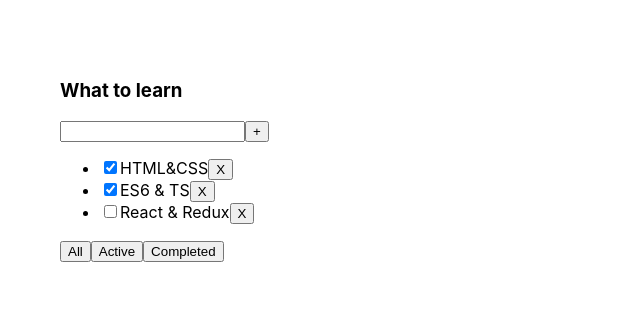
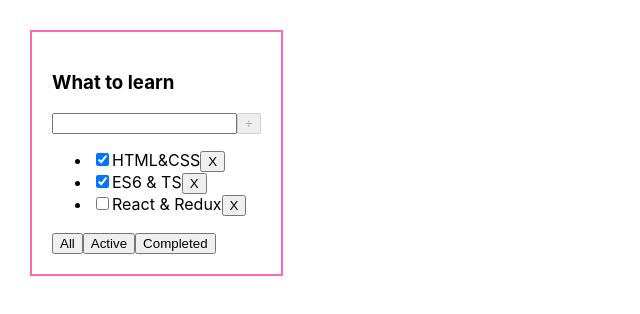
Before and after one commit to KuprIvan/todolist, a React (Create React App) app: page / in a window 1280 px wide. Shown: the top 314 px of the page, without its empty margins (0-640 px from the left). Built offline with nearby package versions, Linux system fonts and the light colour scheme.

Commit message:
feat: 3rd lesson end

```diff
--- a/package.json
+++ b/package.json
@@ -10,10 +10,12 @@
     "@types/node": "^16.18.1",
     "@types/react": "^18.0.23",
     "@types/react-dom": "^18.0.7",
+    "@types/uuid": "^9.0.0",
     "react": "^18.2.0",
     "react-dom": "^18.2.0",
     "react-scripts": "5.0.1",
     "typescript": "^4.8.4",
+    "uuid": "^9.0.0",
     "web-vitals": "^2.1.4"
   },
   "scripts": {
--- a/src/App.css
+++ b/src/App.css
@@ -6,3 +6,7 @@
 .App > div {
   margin-right: 50px;
 }
+.todolist {
+  border: 2px solid hotpink;
+  padding: 20px;
+}
--- a/src/App.tsx
+++ b/src/App.tsx
@@ -1,39 +1,47 @@
-import React, {useState} from 'react';
+import React, {FC, useState} from 'react';
 import './App.css';
 import TodoList, {TaskType} from "./TodoList";
+import {v1} from 'uuid';
 
 export type FilteredValuesType = 'all' | 'active' | 'completed'
+
 function App(): JSX.Element {
     // BLL:
 
     const [filter, setFilter] = useState<FilteredValuesType>('all')
     const [tasks, setTasks] = useState<Array<TaskType>>([
-        {id: 1, title: 'HTML&CSS', isDone: true},
-        {id: 2, title: 'ES6 & TS', isDone: true},
-        {id: 3, title: 'React & Redux', isDone: false},
+        {id: v1(), title: 'HTML&CSS', isDone: true},
+        {id: v1(), title: 'ES6 & TS', isDone: true},
+        {id: v1(), title: 'React & Redux', isDone: false},
     ])
 
     const todoListTitle: string = "What to learn"
 
-    let filteredTasks:Array<TaskType> = []
+
     const changeFilterValues = (filter: FilteredValuesType) => setFilter(filter)
-    const removeTask = (taskId: number) => {
+    const removeTask = (taskId: string) => {
         const updatedTask = tasks.filter(t => t.id !== taskId)
         setTasks(updatedTask)
     }
 
-    if (filter === 'all') {
-        filteredTasks = tasks
-    }
-    if (filter === 'active') {
-        filteredTasks = tasks.filter(t => !t.isDone)
-    }
-    if (filter === 'completed') {
-        filteredTasks = tasks.filter(t => t.isDone)
+    const addNewTask = (title: string) => {
+        const newTask: TaskType = {id: v1(), title: title, isDone: false}
+        setTasks([newTask, ...tasks])
     }
 
+    const getFilteredTasks = (tasks: Array<TaskType>, filter: FilteredValuesType): Array<TaskType> => {
+        let filteredTasks: Array<TaskType> = []
 
-
+        switch (filter) {
+            case 'active':
+                return tasks.filter(t => !t.isDone)
+            case 'completed':
+                return tasks.filter(t => t.isDone)
+            default:
+                return tasks
+        }
+    }
+    let filteredTasks = getFilteredTasks(tasks, filter)
     // UI:
     return (
         <div className={'App'}>
@@ -42,6 +50,7 @@ function App(): JSX.Element {
                 tasks={filteredTasks}
                 changeFilterValue={changeFilterValues}
                 removeTask={removeTask}
+                addNewTask={addNewTask}
             />
         </div>
 
--- a/src/TasksList.tsx
+++ b/src/TasksList.tsx
@@ -3,19 +3,24 @@ import {TaskType} from "./TodoList";
 
 type TasksList = {
     tasks: TaskType[]
-    removeTask: (id: number) => void
+    removeTask: (id: string) => void
 }
 
 const TasksList: FC<TasksList> = (props): JSX.Element => {
     // JSX Element
     // BLL:
-    const tasksItems: JSX.Element[] | JSX.Element = props.tasks.length
+    const tasksItems: JSX.Element[] | JSX.Element =
+        props.tasks.length
             ? props.tasks.map((task) => {
+                const removeTask = () => {
+                    props.removeTask(task.id)
+                }
+
                 return (
                     <li key={task.id}>
                         <input type="checkbox" checked={task.isDone}/>
                         <span>{task.title}</span>
-                    <button onClick={() => props.removeTask(task.id)}>X</button>
+                        <button onClick={removeTask}>X</button>
                     </li>
                 )
             })
--- a/src/TodoList.tsx
+++ b/src/TodoList.tsx
@@ -1,4 +1,4 @@
-import React, {FC} from 'react';
+import React, {ChangeEvent, FC, MutableRefObject, RefObject, useRef, useState, KeyboardEvent} from 'react';
 import TasksList from "./TasksList";
 import {FilteredValuesType} from './App';
 
@@ -7,42 +7,79 @@ type TodoListPropType = {
     title: string
     tasks: TaskType[]// Array<TaskType>
     changeFilterValue: (filter: FilteredValuesType) => void
-    removeTask: (id: number) => void
+    removeTask: (id: string) => void
+    addNewTask: (title: string) => void
 }
 
 export type TaskType = {
-    id: number
+    id: string
     title: string
     isDone:boolean
 }
 // Type for function FC
 const TodoList: FC<TodoListPropType> = (props): JSX.Element => {
     // BLL:
+    // useRef
+    /*const addTaskInput: RefObject<HTMLInputElement>  = useRef(null) // TODO learn about useRef hook
+    const addTask = () => {
+        if (addTaskInput.current) {
+            props.addNewTask(addTaskInput.current.value)
+            addTaskInput.current.value = ''
+        }
+        // addTaskInput.current && props.addNewTask(addTaskInput.current.value)
+    }*/
 
+    const [title, setTitle] = useState('')
+
+    const onInputEventHandler = (e: ChangeEvent<HTMLInputElement>) => {
+        setTitle(e.currentTarget.value)
+    }
+    const addTask = () => {
+        const trimmedTitle = title.trim()
+        if (trimmedTitle) {
+            props.addNewTask(trimmedTitle)
+
+        }
+        setTitle('')
+    }
+
+    const onAllClickFilterHandler = () => {
+        props.changeFilterValue('all')
+    }
+    const onActiveClickFilterHandler = () => {
+        props.changeFilterValue('active')
+    }
+    const onCompletedClickFilterHandler = () => {
+        props.changeFilterValue('completed')
+    }
+
+    const onKeyEnterPress = (e: KeyboardEvent<HTMLInputElement>) => {
+        e.key === 'Enter' && addTask()
+    }
+
+
+    // onChange
     // UI:
     return (
-        <div className="App">
-            <div>
+            <div className="todolist">
                 <h3>{props.title}</h3>
                 <div>
-                    <input/>
-                    <button>+</button>
+                    {/*for useRef*/}
+                    {/*<input ref={addTaskInput}/>
+                    <button onClick={addTask}>+</button> */}
+                    <input value={title} onChange={onInputEventHandler} onKeyDown={onKeyEnterPress}/>
+                    <button disabled={title.trim().length === 0} onClick={addTask}>+</button>
+                    {title.length > 15 && <div style={{color: 'hotpink'}}>Task title is too long</div>}
+
                 </div>
 
                <TasksList tasks={props.tasks} removeTask={props.removeTask}/>
                 <div>
-                    <button
-                        onClick={() => props.changeFilterValue('all')}
-                    >All</button>
-                    <button
-                        onClick={() => props.changeFilterValue('active')}
-                    >Active</button>
-                    <button
-                        onClick={() => props.changeFilterValue('completed')}
-                    >Completed</button>
+                    <button onClick={onAllClickFilterHandler}>All</button>
+                    <button onClick={onActiveClickFilterHandler}>Active</button>
+                    <button onClick={onCompletedClickFilterHandler}>Completed</button>
                 </div>
             </div>
-        </div>
     );
 };
 
```
Also changed, not shown: 1 other file (tests, documents, lock files or other folders). Lines whose indentation alone changed are shown as unchanged.
